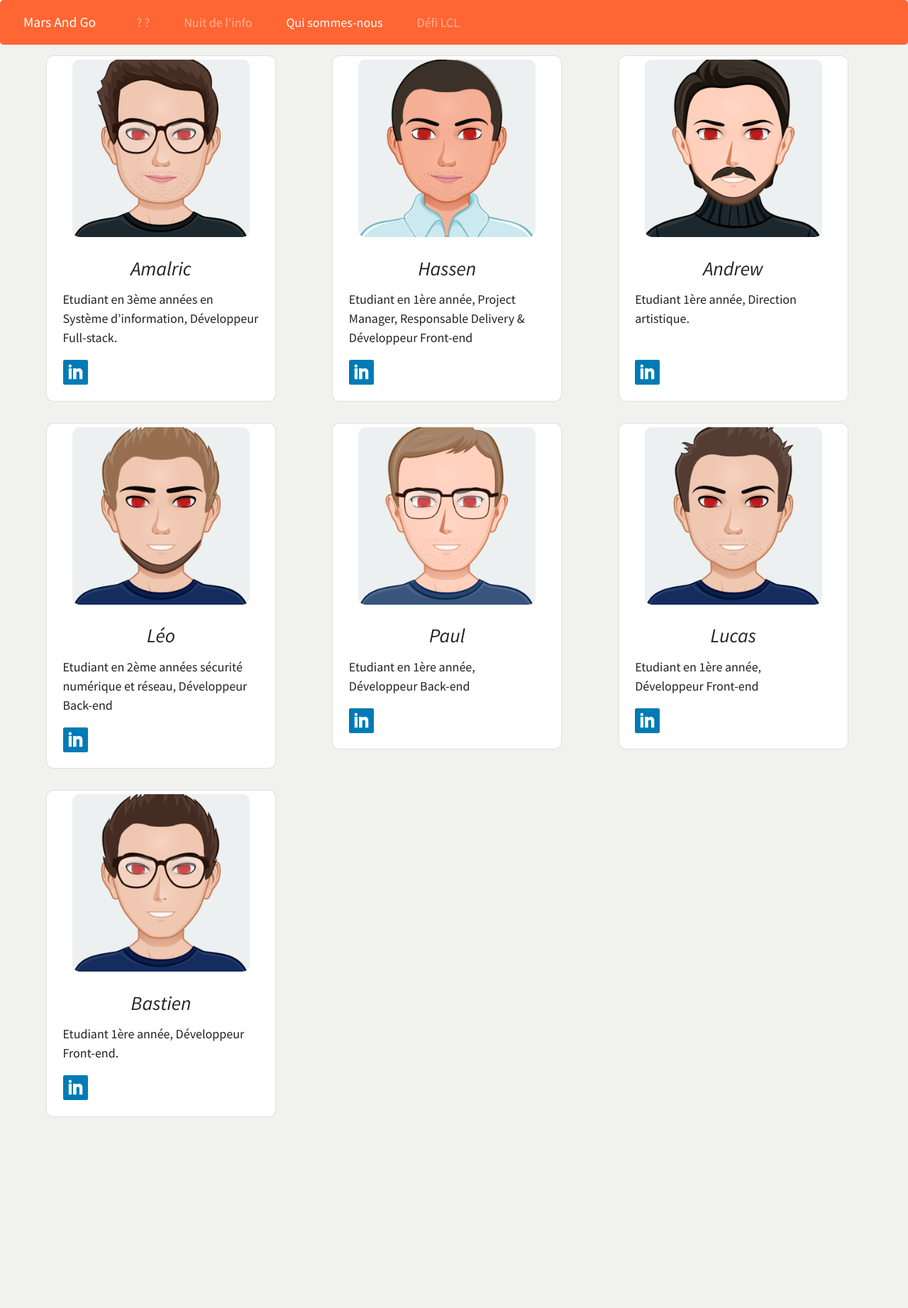
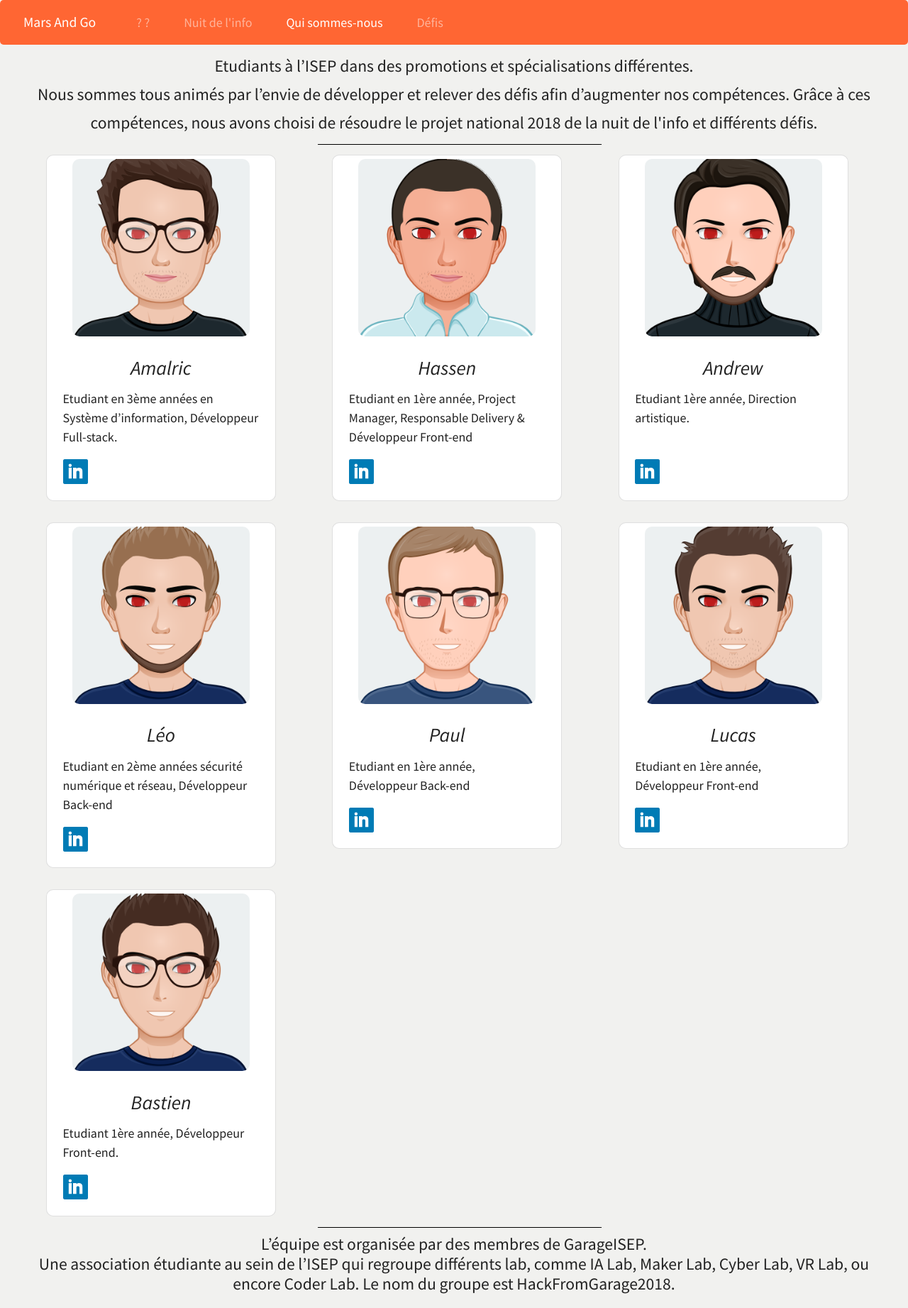
Before and after one commit to Lyriaaw/hackfromthegarage, a PHP site: page /about.php in a window 1280 px wide. Shown: the whole page at 71% size. Before the commit the page ends 1574 px from the top, so only its background shows below. Run offline with PHP 8.4, Linux system fonts and the light colour scheme.

Commit message:
Changes from defis and about

```diff
--- a/about.php
+++ b/about.php
@@ -2,6 +2,12 @@
 $title = 'Qui Sommes-nous';
 ob_start();
 ?>
+    <h4 class="presentation text-center">Etudiants à l’ISEP dans des promotions et spécialisations différentes. <br>
+        Nous sommes tous animés par l’envie de
+        développer et relever des défis afin d’augmenter nos compétences. Grâce à ces compétences, nous avons choisi de
+        résoudre le projet national 2018 de la nuit de l'info et différents défis.
+    </h4>
+    <div class="line-center"></div>
     <div class="container-fluid">
         <div class="row">
             <div class="col">
@@ -13,8 +19,11 @@ ob_start();
                         <div class="text-center">
                             <h3 class="card-title font-italic">Amalric</h3>
                         </div>
-                        <p class="card-text">Etudiant en 3ème années en Système d’information, Développeur Full-stack.</p>
-                        <a href="https://www.linkedin.com/in/amalricldeb/" target="_blank"><img src="src/linkedin.png" alt="src/linkedin.png" class="img-linkedin"></a>
+                        <p class="card-text">Etudiant en 3ème années en Système d’information, Développeur
+                            Full-stack.</p>
+                        <a href="https://www.linkedin.com/in/amalricldeb/" target="_blank"><img src="src/linkedin.png"
+                                                                                                alt="src/linkedin.png"
+                                                                                                class="img-linkedin"></a>
                     </div>
                 </div>
             </div>
@@ -29,7 +38,9 @@ ob_start();
                         </div>
                         <p class="card-text">Etudiant en 1ère année, Project Manager, Responsable Delivery &
                             Développeur Front-end</p>
-                        <a href="https://www.linkedin.com/in/hassenati/" target="_blank"><img src="src/linkedin.png" alt="src/linkedin.png" class="img-linkedin"></a>
+                        <a href="https://www.linkedin.com/in/hassenati/" target="_blank"><img src="src/linkedin.png"
+                                                                                              alt="src/linkedin.png"
+                                                                                              class="img-linkedin"></a>
                     </div>
                 </div>
             </div>
@@ -43,7 +54,8 @@ ob_start();
                             <h3 class="card-title font-italic">Andrew</h3>
                         </div>
                         <p class="card-text">Etudiant 1ère année, Direction artistique.</p><br>
-                        <a href="https://www.linkedin.com/in/andrew-pouret-643580142/" target="_blank"><img src="src/linkedin.png" alt="src/linkedin.png" class="img-linkedin"></a>
+                        <a href="https://www.linkedin.com/in/andrew-pouret-643580142/" target="_blank"><img
+                                    src="src/linkedin.png" alt="src/linkedin.png" class="img-linkedin"></a>
                     </div>
                 </div>
             </div>
@@ -56,8 +68,10 @@ ob_start();
                         <div class="text-center">
                             <h3 class="card-title font-italic">Léo</h3>
                         </div>
-                        <p class="card-text">Etudiant en 2ème années sécurité numérique et réseau, Développeur Back-end</p>
-                        <a href="https://www.linkedin.com/in/leo-berton-80510410a/" target="_blank"><img src="src/linkedin.png" alt="src/linkedin.png" class="img-linkedin"></a>
+                        <p class="card-text">Etudiant en 2ème années sécurité numérique et réseau, Développeur
+                            Back-end</p>
+                        <a href="https://www.linkedin.com/in/leo-berton-80510410a/" target="_blank"><img
+                                    src="src/linkedin.png" alt="src/linkedin.png" class="img-linkedin"></a>
                     </div>
                 </div>
             </div>
@@ -71,7 +85,8 @@ ob_start();
                             <h3 class="card-title font-italic">Paul</h3>
                         </div>
                         <p class="card-text">Etudiant en 1ère année, Développeur Back-end</p>
-                        <a href="https://www.linkedin.com/in/paul-leveau-87700b138/" target="_blank"><img src="src/linkedin.png" alt="src/linkedin.png" class="img-linkedin"></a>
+                        <a href="https://www.linkedin.com/in/paul-leveau-87700b138/" target="_blank"><img
+                                    src="src/linkedin.png" alt="src/linkedin.png" class="img-linkedin"></a>
                     </div>
                 </div>
             </div>
@@ -84,8 +99,9 @@ ob_start();
                         <div class="text-center">
                             <h3 class="card-title font-italic">Lucas</h3>
                         </div>
-                        <p class="card-text">Etudiant en 1ère année,  Développeur Front-end</p>
-                        <a href="https://www.linkedin.com/in/lucas-perrault-isep/" target="_blank"><img src="src/linkedin.png" alt="src/linkedin.png" class="img-linkedin"></a>
+                        <p class="card-text">Etudiant en 1ère année, Développeur Front-end</p>
+                        <a href="https://www.linkedin.com/in/lucas-perrault-isep/" target="_blank"><img
+                                    src="src/linkedin.png" alt="src/linkedin.png" class="img-linkedin"></a>
                     </div>
                 </div>
             </div>
@@ -99,11 +115,21 @@ ob_start();
                             <h3 class="card-title font-italic">Bastien</h3>
                         </div>
                         <p class="card-text">Etudiant 1ère année, Développeur Front-end.</p>
-                        <a href="https://www.linkedin.com/in/bastien-grignon-isep/" target="_blank"><img src="src/linkedin.png" alt="src/linkedin.png" class="img-linkedin"></a>
+                        <a href="https://www.linkedin.com/in/bastien-grignon-isep/" target="_blank"><img
+                                    src="src/linkedin.png" alt="src/linkedin.png" class="img-linkedin"></a>
                     </div>
                 </div>
             </div>
         </div>
     </div>
+    <div class="line-center"></div>
+    <div class="row presentation text-center">
+        <h4>L’équipe est organisée par des membres de GarageISEP. <br>Une association étudiante au sein de l’ISEP qui
+            regroupe
+            différents lab, comme IA Lab, Maker Lab, Cyber Lab, VR Lab, ou encore Coder Lab. Le nom du groupe est
+            HackFromGarage2018.
+        </h4>
+
+    </div>
 <?php $body = ob_get_clean();
 require 'template.php'; ?>
--- a/css/style.css
+++ b/css/style.css
@@ -12,8 +12,10 @@ body {
 }
 
 .video {
-    width  : 70%;
-    height : auto;
+    margin        : 5px;
+    width         : 700px;
+    height        : 450px;
+    border-radius : 5px;
 }
 
 .card {
@@ -62,3 +64,30 @@ body {
 .img-linkedin {
     width : 35px;
 }
+
+.title {
+    padding-top : 50px;
+}
+
+.demo {
+    background-color : white;
+}
+
+.line {
+    margin-left   : 120px;
+    width         : 112px;
+    border-bottom : 1px solid black;
+    position      : absolute;
+}
+
+.presentation {
+    margin      : 10px 50px;
+    line-height : 40px;
+}
+
+.line-center {
+    margin-left   : 35%;
+    width         : 400px;
+    border-bottom : 1px solid black;
+    position      : absolute;
+}
--- a/template.php
+++ b/template.php
@@ -10,11 +10,9 @@
         } ?></title>
     <link rel="stylesheet" href="https://bootswatch.com/4/lumen/bootstrap.min.css">
     <link rel="stylesheet" href="css/style.css">
-    <link rel="icon" href="src/logo.png">
+<!--    <link rel="icon" href="src/logo.png">-->
     <script src="js/main.js" async defer></script>
     <script src="https://ajax.googleapis.com/ajax/libs/jquery/3.3.1/jquery.min.js"></script>
-    <!--    <script src="https://maxcdn.bootstrapcdn.com/bootstrap/4.0.0/js/bootstrap.min.js"></script>-->
-
 </head>
 <body>
 <body>
@@ -38,7 +36,7 @@
                 <a class="nav-link" id="about-tab" href="about.php" data-toggle="tab" role="tab">Qui sommes-nous</a>
             </li>
             <li class="nav-item">
-                <a class="nav-link" id="about-tab" href="lcl.php" data-toggle="tab" role="tab">Défi LCL</a>
+                <a class="nav-link" id="about-tab" href="defis.php" data-toggle="tab" role="tab">Défis</a>
             </li>
         </ul>
     </div>
```
Also changed, not shown: defis.php (added, +63 -0 lines), index.php (+25 -6 lines), lcl.php (deleted, +0 -12 lines), src/accenture.png (added), src/davidson.png (added), src/insa.gif (added), src/lcl.jpeg (added), src/neosoft.png (added).
